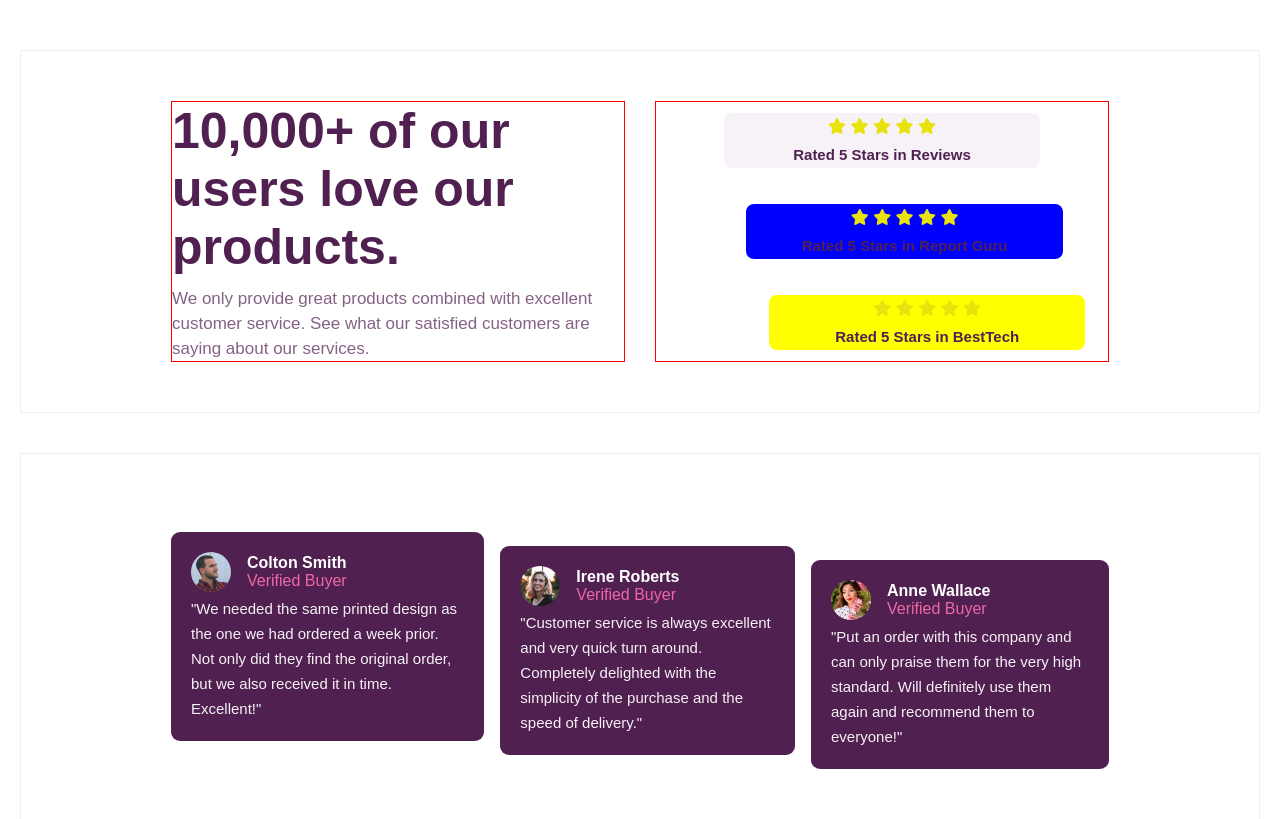
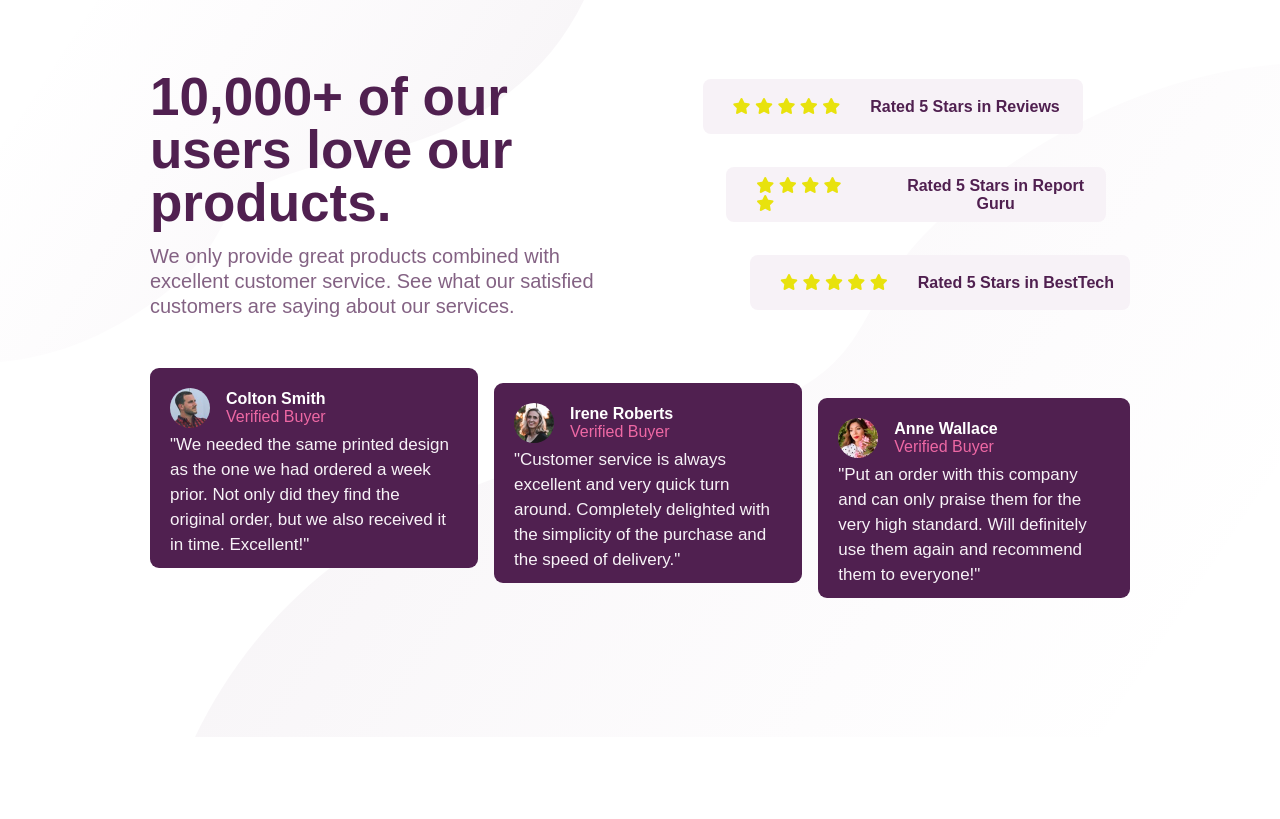
Before and after one commit to Sebastian-1406/Semana1.dia-3, a plain HTML site: page index.html in a window 1280 px wide. Shown: the top 819 px of the page. Drawn offline with Linux system fonts and the light colour scheme.

Commit message:
actulizando modo responsive

```diff
--- a/app/app.css
+++ b/app/app.css
@@ -20,13 +20,15 @@ body{
 	align-items: center;
 	flex-direction: column;
 	padding: 50px 20px;
-	gap: 40px
-}
+	gap: 40px;
+	background-image: url(../images/bg-pattern-top-mobile.svg),
+	url('../images/bg-pattern-bottom-mobile.svg');
+	background-repeat: no-repeat;
+	background-position: top left ,  right; }
 
 .header__contenedor{
 	display: flex;
 	flex-direction: column;
-	border: 1px solid #eee;
 	gap:10px
 }
 
@@ -76,7 +78,6 @@ body{
 
 .principal__contenido{
 	padding-bottom: 70px;
-	border: 1px solid #eee;
 
 }
 
@@ -123,53 +124,76 @@ body{
 
 @media screen and (min-width:700px){
 
+	body{
+		padding: 70px 150px;
+		height: 100vh;
+		align-items: normal;
+		gap: 20px;
+		background-image: url('../images/bg-pattern-top-desktop.svg') ,url(../images/bg-pattern-bottom-desktop.svg);
+		background-repeat: no-repeat;
+		background-position: top left ,  right;
+	}
+
 	.header__contenedor{
 		flex-direction: row;
-		padding: 50px 150px;
 		gap: 30px;
 	}
 	.header__contenido{
 		width: 50%;
-		border: 1px solid red
 	}
 
 	.header__titulo{
 		text-align: left;
-		font-size: 50px;
+		font-size: 53px;
+		line-height: 1;
+		margin-bottom: 15px;
 	}
 	.header__parrafo{
 		text-align: left;
+		font-size: 20px;
 
 	}
 
 
 	.contenedor__rank{
 		width: 50%;
-		border: 1px solid red;
 		align-items: center;
-		justify-content: space-around
+		justify-content: space-around;
+
 	}
 	.contenido__rank{
-		width: 70%;
+		width: 80%;
+		flex-direction: row;
+		justify-content: flex-start;
+		height: 55px;
+		padding-left: 30px;
+		gap:30px
 	}
+	.contenido__rank-texto{
+		font-size: 16px;
+	}
+
 	.contenido__rank:nth-child(2){
-		background: blue;
 		margin-left: 10%
 	}
 	.contenido__rank:nth-child(3){
-		background: yellow;
 		margin-left: 20%
-
-	}
-
-	.principal__contenido{
-		padding: 50px 150px;
 
 	}
 
 	.seccion__tarjeta{
 		flex-direction: row;
 		align-items: center;
+		justify-content: space-between;
+
+	}
+	.tarjeta__contenedor-parrafo{
+		font-size: 17px
+	}
+	.tarjeta__contenedor{
+		max-width: 400px;
+		min-width: 300px;
+		height: 200px
 	}
 	.tarjeta__contenedor:nth-child(2){
 		margin-top: 3%
```
Also changed, not shown: index.html (line endings or trailing spaces).
